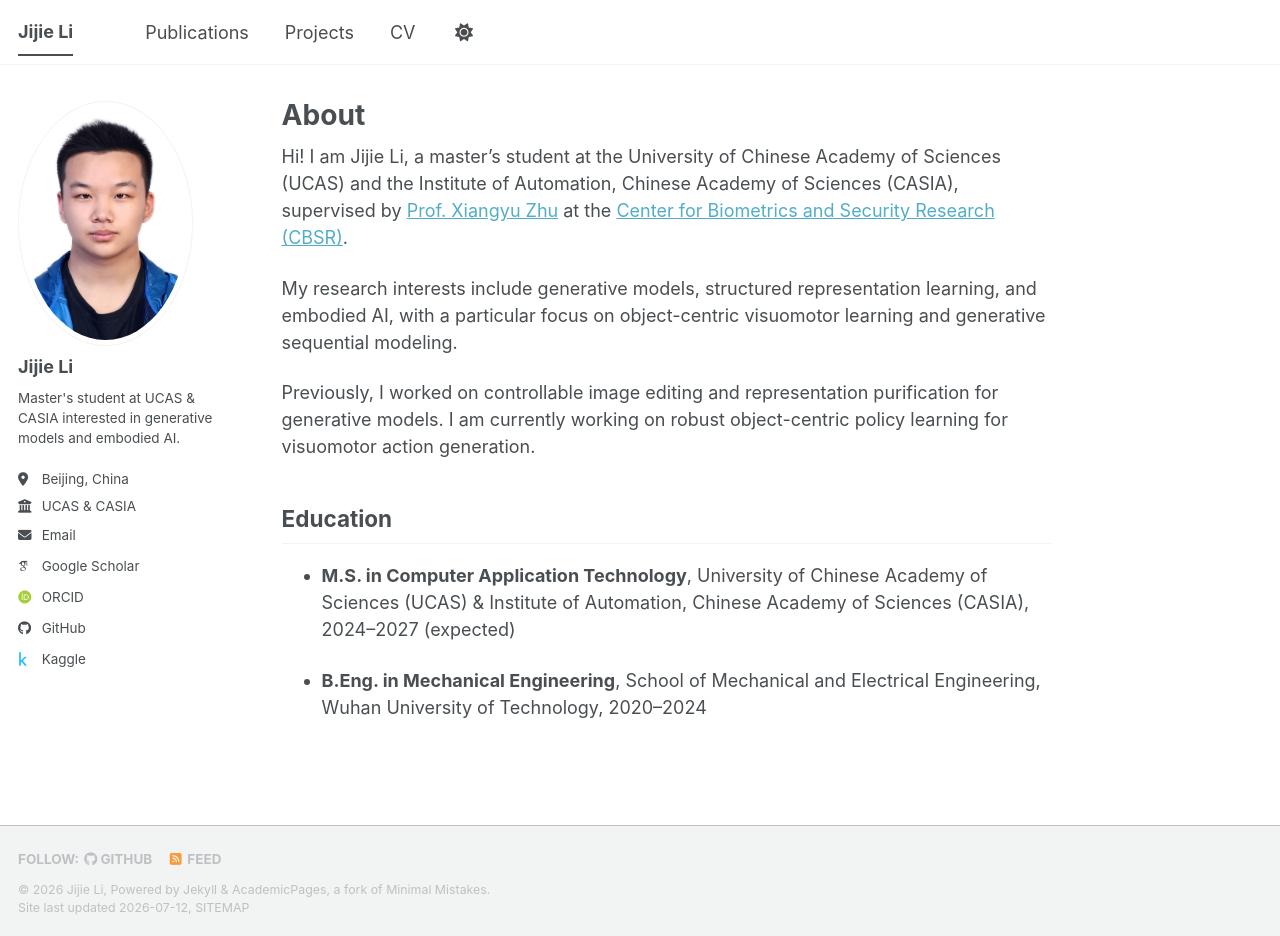
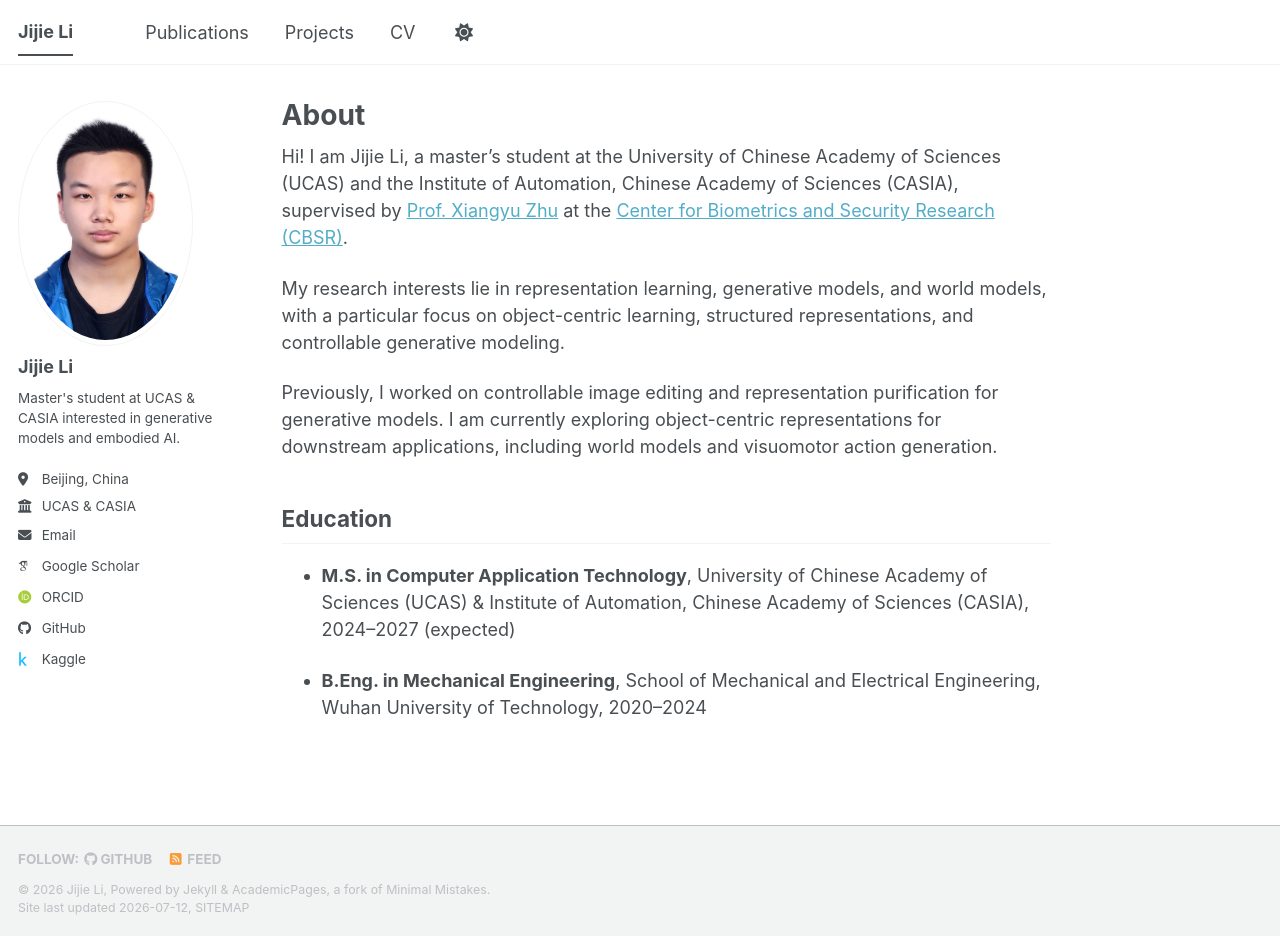
Before and after one commit to Li-Jijie/Li-Jijie.github.io, a Jekyll site: the page built from _pages/about.md, in a window 1280 px wide and 936 px high. Built offline with Jekyll 4.4.1, drawn with Linux system fonts in a browser that asks for light colours; some web fonts are replaced; a script bundle is joined from its source files by our own code; library files that are not in the unit come from our copies.

Commit message:
Update about.md

```diff
--- a/_pages/about.md
+++ b/_pages/about.md
@@ -9,10 +9,9 @@ redirect_from:
 
 Hi! I am Jijie Li, a master's student at the University of Chinese Academy of Sciences (UCAS) and the Institute of Automation, Chinese Academy of Sciences (CASIA), supervised by [Prof. Xiangyu Zhu](https://xiangyuzhu-open.github.io/homepage/) at the [Center for Biometrics and Security Research (CBSR)](http://www.cbsr.ia.ac.cn/).
 
-My research interests include generative models, structured representation learning, and embodied AI, with a particular focus on object-centric visuomotor learning and generative sequential modeling.
+My research interests lie in representation learning, generative models, and world models, with a particular focus on object-centric learning, structured representations, and controllable generative modeling.
 
-Previously, I worked on controllable image editing and representation purification for generative models. I am currently working on robust object-centric policy learning for visuomotor action generation.
-
+Previously, I worked on controllable image editing and representation purification for generative models. I am currently exploring object-centric representations for downstream applications, including world models and visuomotor action generation.
 
 ## Education
 
```
